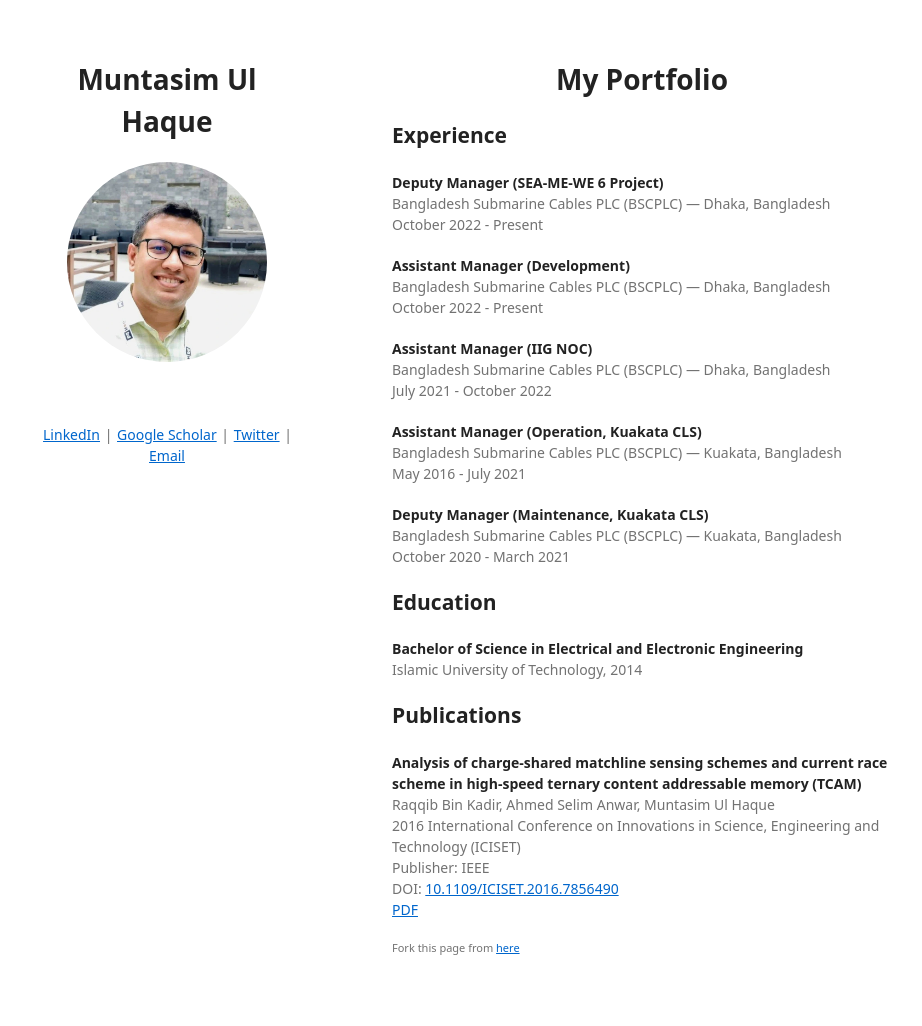
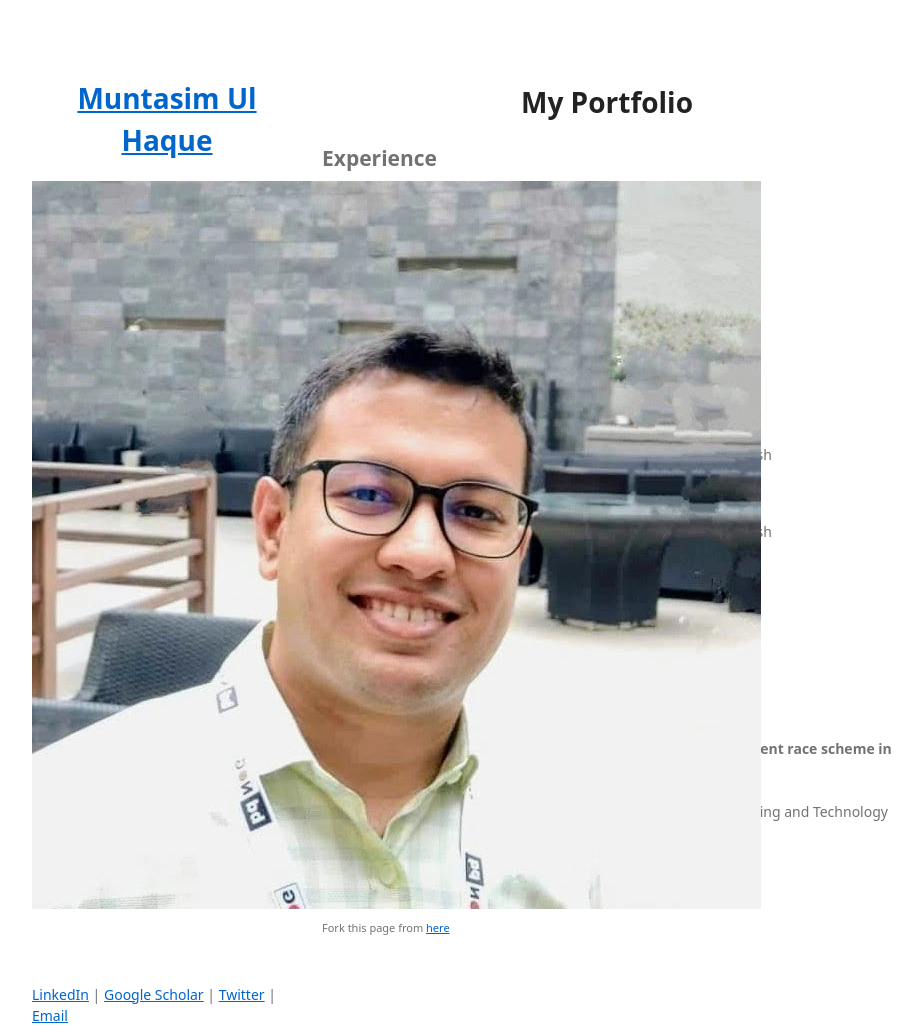
Before and after one commit to muntasimulhaque/muntasimulhaque.github.io, a Jekyll site: the page built from index.md, in a window 1280 px wide and 1026 px high. Shown: the whole window, without its empty margins (178-1100 px from the left). Built offline with Jekyll 4.4.1, drawn with Linux system fonts in a browser that asks for light colours; our own code applies the rules of GitHub Pages for plain Markdown files; a script that is not in the unit is left out.

Commit message:
Update default.html

```diff
--- a/_layouts/default.html
+++ b/_layouts/default.html
@@ -22,301 +22,71 @@
          color: #727272;
          font-weight: 400;
       }
-
-      h1, h2, h3, h4, h5, h6 {
-         color: #222;
-         margin: 0 0 20px;
-      }
-
-      p, ul, ol, table, pre, dl {
-         margin: 0 0 20px;
-      }
-
       h1 {
          font-size: 28px;
          text-align: center;
+         color: #222;
+         margin-bottom: 20px;
       }
-
       a {
          color: #0066cc;
          text-decoration: underline;
       }
-
       a:hover {
          color: #004499;
       }
-
       a:visited {
          color: #540099;
       }
-
       .wrapper {
-         width: 860px;
+         max-width: 860px;
          margin: 0 auto;
       }
-
-      .link-container {
-         text-align: center;
-      }
-
-      .link-container a {
-         margin: 0 1px;
-      }
-
-      blockquote {
-         border-left: 1px solid #e5e5e5;
-         margin: 0;
-         padding: 0 0 0 20px;
-         font-style: italic;
-      }
-
-      code, pre {
-         font-family: Monaco, Bitstream Vera Sans Mono, Lucida Console, Terminal, Consolas, Liberation Mono, DejaVu Sans Mono, Courier New, monospace;
-         color: #333;
-         font-size: 12px;
-      }
-
-      pre {
-         padding: 8px 15px;
-         background: #f8f8f8;
-         border-radius: 5px;
-         border: 1px solid #e5e5e5;
-         overflow-x: auto;
-      }
-
-      table {
-         width: 100%;
-         border-collapse: collapse;
-      }
-
-      th, td {
-         text-align: left;
-         padding: 5px 10px;
-         border-bottom: 1px solid #e5e5e5;
-      }
-
-      dt {
-         color: #444;
-         font-weight: 700;
-      }
-
-      th {
-         color: #444;
-      }
-
-      img {
-         max-width: 100%;
-      }
-
       header {
          width: 270px;
          float: left;
          position: fixed;
-         -webkit-font-smoothing: subpixel-antialiased;
       }
-
-      header h1 a {
-         color: #222 !important;
-         text-decoration: none;
+      section {
+         width: calc(100% - 290px); /* Adaptive width for section */
+         float: right;
       }
-
-      header h1 a:hover, header h1 a:visited {
-         color: #222 !important;
-         text-decoration: none;
-      }
-
-      header ul {
-         list-style: none;
-         height: 40px;
-         padding: 0;
-         background: #f4f4f4;
-         border-radius: 5px;
-         border: 1px solid #e0e0e0;
-         width: 270px;
-      }
-
-      header li {
-         width: 89px;
-         float: left;
-         border-right: 1px solid #e0e0e0;
-         height: 40px;
-      }
-
-      header li:first-child a {
-         border-radius: 5px 0 0 5px;
-      }
-
-      header li:last-child a {
-         border-radius: 0 5px 5px 0;
-      }
-
-      header ul a {
-         line-height: 1;
-         font-size: 11px;
-         color: #676767;
-         display: block;
-         text-align: center;
-         padding-top: 6px;
-         height: 34px;
-         text-decoration: none;
-      }
-
-      header ul a:hover, header ul a:focus {
-         color: #004499;
-         font-weight: bold;
-      }
-
-      header ul a:active {
-         background-color: #f0f0f0;
-      }
-
-      strong {
-         color: #222;
-         font-weight: 700;
-      }
-
-      header ul li + li + li {
-         border-right: none;
-         width: 89px;
-      }
-
-      header ul a strong {
-         font-size: 14px;
-         display: block;
-         color: #222;
-      }
-
-      header img {
-         width: 200px;
-         height: 200px;
-         border-radius: 50%;
-         display: block;
-         margin: 0 auto;
-      }
-
-      section {
-         width: 500px;
-         float: right;
-         padding-bottom: 50px;
-      }
-
-      small {
-         font-size: 11px;
-      }
-
-      hr {
-         border: 0;
-         background: #e5e5e5;
-         height: 1px;
-         margin: 0 0 20px;
-      }
-
       footer {
          width: 270px;
          float: left;
          position: fixed;
          bottom: 50px;
-         -webkit-font-smoothing: subpixel-antialiased;
       }
-
-      @media print, screen and (max-width: 960px) {
-         .wrapper {
-            width: auto;
-            margin: 0;
-         }
-
+      @media screen and (max-width: 960px) {
          header, section, footer {
             float: none;
             position: static;
             width: auto;
          }
-
-         header {
-            padding-right: 320px;
-         }
-
-         section {
-            border: 1px solid #e5e5e5;
-            border-width: 1px 0;
-            padding: 20px 0;
-            margin: 0 0 20px;
-         }
-
-         header a small {
-            display: inline;
-         }
-
-         header ul {
-            position: absolute;
-            right: 50px;
-            top: 52px;
-         }
       }
-
-      @media print, screen and (max-width: 720px) {
-         body {
-            word-wrap: break-word;
-         }
-
-         header {
-            padding: 0;
-         }
-
-         header ul, header p.view {
-            position: static;
-         }
-
-         pre, code {
-            word-wrap: normal;
-         }
-      }
-
-      @media print, screen and (max-width: 480px) {
+      @media screen and (max-width: 480px) {
          body {
             padding: 15px;
          }
-
          header ul {
-            width: 99%;
-         }
-
-         header li, header ul li + li + li {
-            width: 33%;
-         }
-      }
-
-      @media print {
-         body {
-            padding: 0.4in;
-            font-size: 12pt;
-            color: #444;
+            width: 100%;
          }
       }
    </style>
-   <!--[if lt IE 9]>
-   <script src="https://cdnjs.cloudflare.com/ajax/libs/html5shiv/3.7.3/html5shiv.min.js"></script>
-   <![endif]-->
 </head>
 <body>
    <div class="wrapper">
-      <header>
+      <header role="banner">
          <h1><a href="{{ "/" | absolute_url }}">{{ site.title | default: site.github.repository_name }}</a></h1>
          {% if site.logo %}
-         <img src="{{ site.logo | relative_url }}" alt="Site Logo">
+         <img src="{{ site.logo | relative_url }}" alt="Logo of {{ site.title }}">
          {% endif %}
          <p>{{ site.description | default: site.github.project_tagline }}</p>
          {% if site.github.is_project_page %}
-         <p class="view"><a href="{{ site.github.repository_url }}">View the Project on GitHub <small>{{ site.github.repository_nwo }}</small></a></p>
-         {% endif %}
-         {% if site.show_downloads %}
-         <ul class="downloads">
-            <li><a href="{{ site.github.zip_url }}">Download <strong>ZIP File</strong></a></li>
-            <li><a href="{{ site.github.tar_url }}">Download <strong>TAR Ball</strong></a></li>
-            <li><a href="{{ site.github.repository_url }}">View On <strong>GitHub</strong></a></li>
-         </ul>
+         <p class="view"><a href="{{ site.github.repository_url }}">View the Project on GitHub</a></p>
          {% endif %}
       </header>
-      <section>
+      <section role="main">
          {{ content }}
       </section>
       <footer>
```
